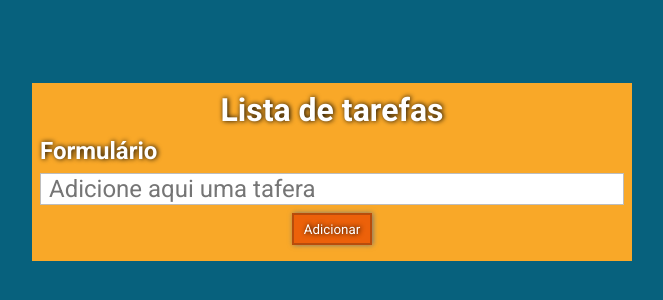
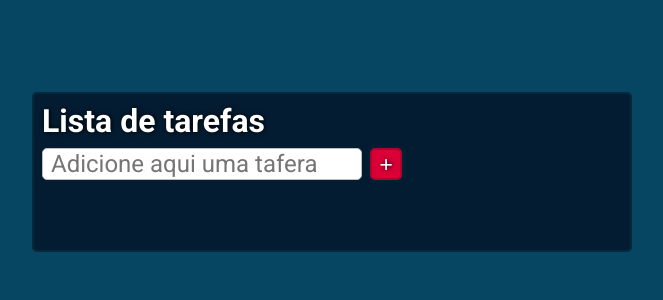
Before and after one commit to Wesley-AlvesRolim/React-Fundamentals, a React (Create React App) app: page / in a window 1280 px wide. Shown: the part 228-528 px from the top of the page, without its empty margins (308-971 px from the left). Built offline with nearby package versions, Linux system fonts and the light colour scheme.

Commit message:
Update in css

```diff
--- a/package.json
+++ b/package.json
@@ -3,8 +3,8 @@
   "version": "0.0.0",
   "private": true,
   "dependencies": {
-    "react": "^17.0.2",
-    "react-dom": "^17.0.2"
+    "react": "17.0.2",
+    "react-dom": "17.0.2"
   },
   "scripts": {
     "start": "react-scripts start",
--- a/public/index.html
+++ b/public/index.html
@@ -6,6 +6,13 @@
     <meta name="viewport" content="width=device-width, initial-scale=1.0" />
     <link rel="preconnect" href="https://fonts.googleapis.com" />
     <link rel="preconnect" href="https://fonts.gstatic.com" crossorigin />
+    <link
+      rel="stylesheet"
+      href="https://cdnjs.cloudflare.com/ajax/libs/font-awesome/6.0.0-beta3/css/fontawesome.min.css"
+      integrity="sha512-r9kUVFtJ0e+8WIL8sjTUlHGbTLwlOClXhVqGgu4sb7ILdkBvM2uI+n/Fz3FN8u3VqJX7l9HLiXqXxkx2mZpkvQ=="
+      crossorigin="anonymous"
+      referrerpolicy="no-referrer"
+    />
     <link
       href="https://fonts.googleapis.com/css2?family=Roboto:wght@400;500;700&display=swap"
       rel="stylesheet"
--- a/src/App.js
+++ b/src/App.js
@@ -1,12 +1,14 @@
 import React from 'react';
 import './style.css';
-import Main from './components/main';
+import Form from './components/Form';
 
 export default function App() {
   return (
     <div className="container">
-      <h1>Lista de tarefas</h1>
-      <Main />
+      <label htmlFor="addTasks ">
+        <h1>Lista de tarefas</h1>
+      </label>
+      <Form />
     </div>
   );
 }
--- /dev/null
+++ b/src/components/Form.js
@@ -0,0 +1,31 @@
+import React, { Component } from 'react';
+import './form.css';
+
+class Form extends Component {
+  state = {
+    inputValue: '',
+  };
+
+  handleInputChange = (e) => {
+    this.setState({ inputValue: e.target.value });
+  };
+  render() {
+    const { inputValue } = this.state;
+    return (
+      <form action="#">
+        <input
+          onChange={this.handleInputChange}
+          type="text"
+          placeholder="Adicione aqui uma tafera"
+          id="addTasks "
+          value={inputValue}
+        />
+        <button type="submit">
+          <i class="fa fa-plus" aria-hidden="true"></i>
+        </button>
+      </form>
+    );
+  }
+}
+
+export default Form;
--- a/src/components/main.css
+++ b/src/components/form.css
@@ -1,7 +1,7 @@
 form {
-  height: 5rem;
+  height: 3rem;
   display: flex;
-  flex-direction: column;
+  align-items: center;
 }
 
 h2 {
@@ -9,28 +9,33 @@ h2 {
 }
 
 input {
-  width: 100%;
+  width: 20rem;
   height: 2rem;
-  margin-bottom: 0.5rem;
   padding: 0.5rem;
   border: 1px solid var(--b6);
+  border-radius: 5px;
   font-size: 1.5rem;
 }
 
 button {
-  width: 5rem;
+  width: 2rem;
   height: 2rem;
   border: 2px solid var(--b4);
+  border-radius: 5px;
+  margin-left: 0.5rem;
   background-color: var(--b3);
   color: #fff;
+  font-size: 1.5rem;
   text-shadow: 1px 0 5px #000;
   box-shadow: 1px 0 5px var(--b5);
+  display: flex;
+  justify-content: center;
+  align-items: center;
   align-self: center;
   transition: 0.5s;
 }
 
 button:hover {
-  width: 5.5rem;
-  transform: scale(1.25);
-  box-shadow: 1px 0 10px var(--b6);
+  transform: scale(1.25) translateY(-5px);
+  box-shadow: 1px 0 5px var(--b6);
 }
--- a/src/components/main.js
+++ /dev/null
@@ -1,34 +0,0 @@
-import React, { Component } from 'react';
-import './main.css';
-
-class Main extends Component {
-  state = {
-    inputValue: '',
-  };
-
-  handleInputChange = (e) => {
-    this.setState({ inputValue: e.target.value });
-  };
-  render() {
-    const { inputValue } = this.state;
-    return (
-      <>
-        <label htmlFor="addTasks ">
-          <h2>Formulário</h2>
-        </label>
-        <form action="#">
-          <input
-            onChange={this.handleInputChange}
-            type="text"
-            placeholder="Adicione aqui uma tafera"
-            id="addTasks "
-          />
-          <button type="submit">Adicionar</button>
-        </form>
-        <p>{inputValue}</p>
-      </>
-    );
-  }
-}
-
-export default Main;
--- a/src/style.css
+++ b/src/style.css
@@ -6,11 +6,11 @@
 }
 
 :root {
-  --b1: #07617d;
-  --b2: #f9a828;
-  --b3: #ec610a;
+  --b1: #064663;
+  --b2: #041c32;
+  --b3: #da0037;
   --b4: #21111141;
-  --b5: #757575;
+  --b5: #04293a;
   --b6: #bdbdbd;
 }
 
@@ -29,6 +29,8 @@
   width: calc(50vw + 10rem);
   max-width: 600px;
   padding: 0.5rem;
+  border: 2px solid var(--b5);
+  border-radius: 5px;
   background: var(--b2);
 }
 
```
